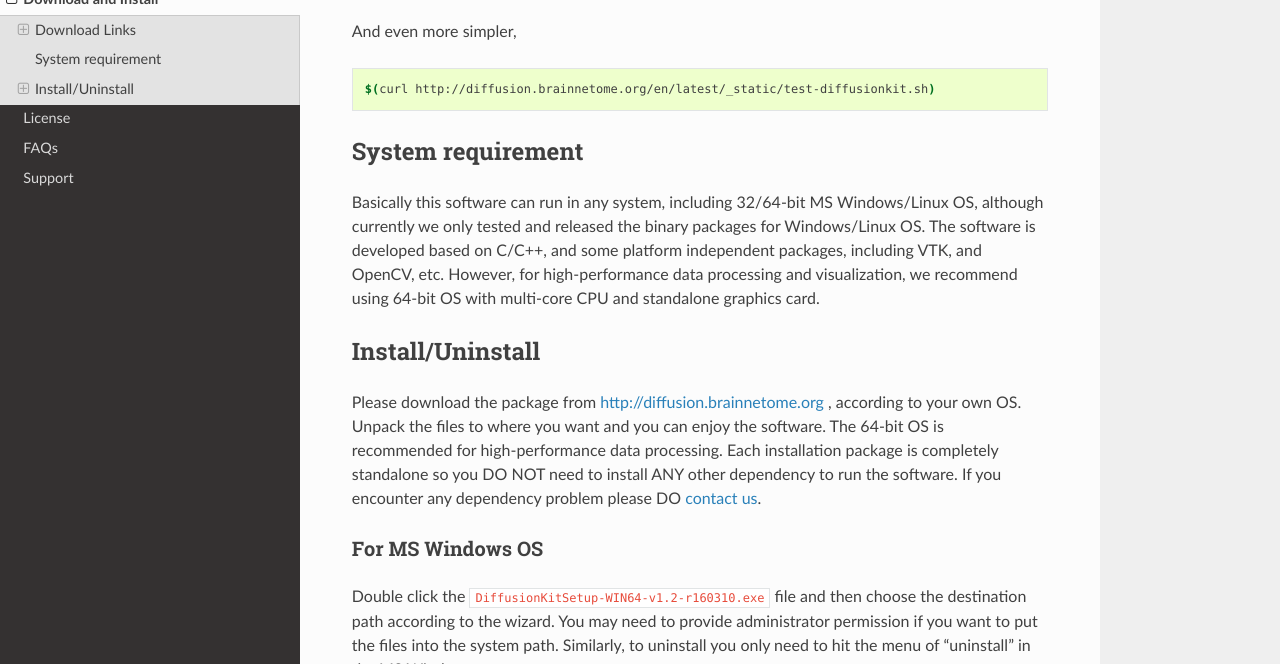
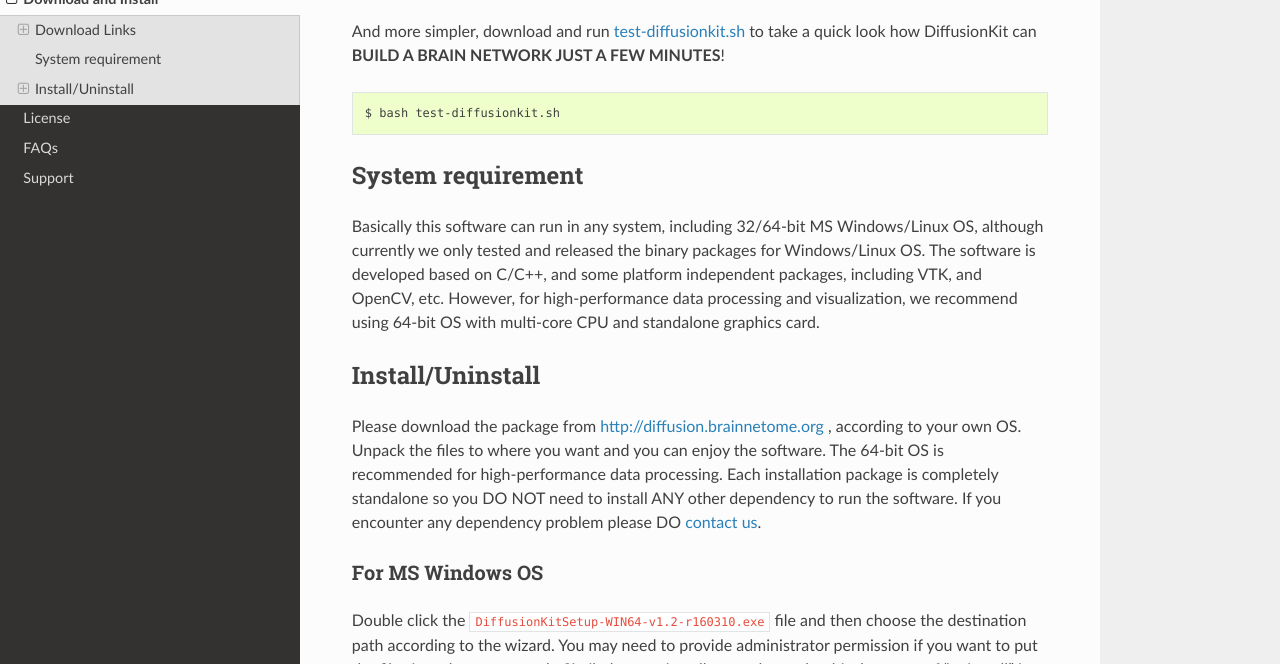
Before and after one commit to brainnetome/diffusionkit, a Sphinx documentation site: the page built from source/download.rst, in a window 1280 px wide and 900 px high, scrolled down 1348 px, cut to the strip 236-900 px from the top of the window. Built offline with Sphinx 7.4.7 and the Read the Docs theme 2.0.0, drawn with Linux system fonts in a browser that asks for light colours.

Commit message:
update download page for bash scripts;

```diff
--- a/source/download.rst
+++ b/source/download.rst
@@ -109,11 +109,13 @@
     chmod +x process_advanced.sh
     ./process.sh
 
-And even more simpler,
+And more simpler, download and run
+`test-diffusionkit.sh <http://diffusion.brainnetome.org/en/latest/_static/test-diffusionkit.sh>`_
+to take a quick look how DiffusionKit can **BUILD A BRAIN NETWORK JUST A FEW MINUTES**!
 
 .. code-block:: bash
 
-  $(curl http://diffusion.brainnetome.org/en/latest/_static/test-diffusionkit.sh)
+  $ bash test-diffusionkit.sh
 
 System requirement
 ==================
--- a/source/screenshot.rst
+++ b/source/screenshot.rst
@@ -9,6 +9,8 @@
 
 Tensor and ODF/FOD Visualization
 --------------------------------
+
+**[click to see high resolution images]**
 
 |sticks| |slices|
 
```
